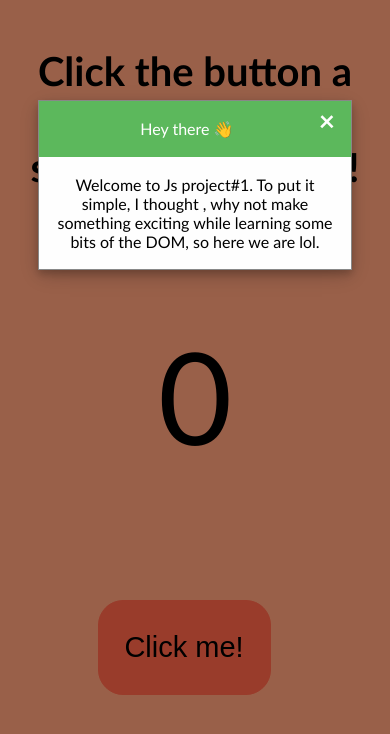
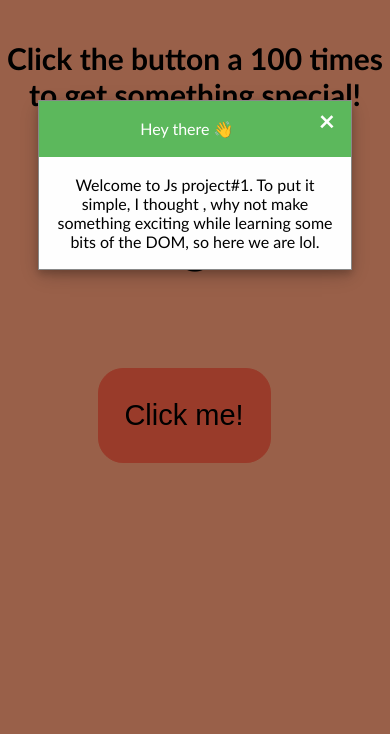
Before and after one commit to mistrykish/Goof-Project-1, a plain HTML site: page index.html in a window 390 px wide. Drawn offline with Linux system fonts and the light colour scheme.

Commit message:
little changes

```diff
--- a/style.css
+++ b/style.css
@@ -160,6 +160,14 @@ body{
 
  @media only screen and (max-width: 400px){
 
+  #header-text{
+    font-size: 30px;
+  }
+
+  #counter1{
+    font-size: 5rem;
+  }
+
   .modal-text{
     font-size: 1em;
   }
```
